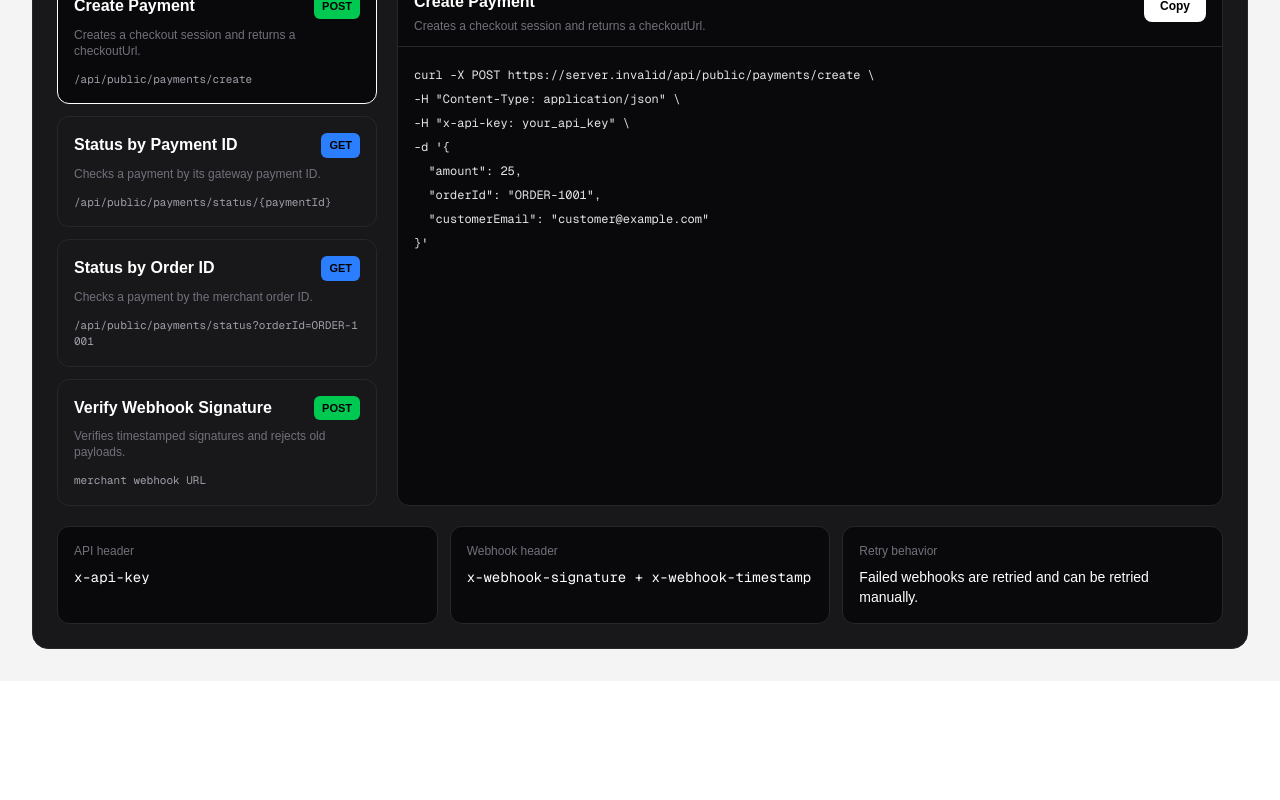
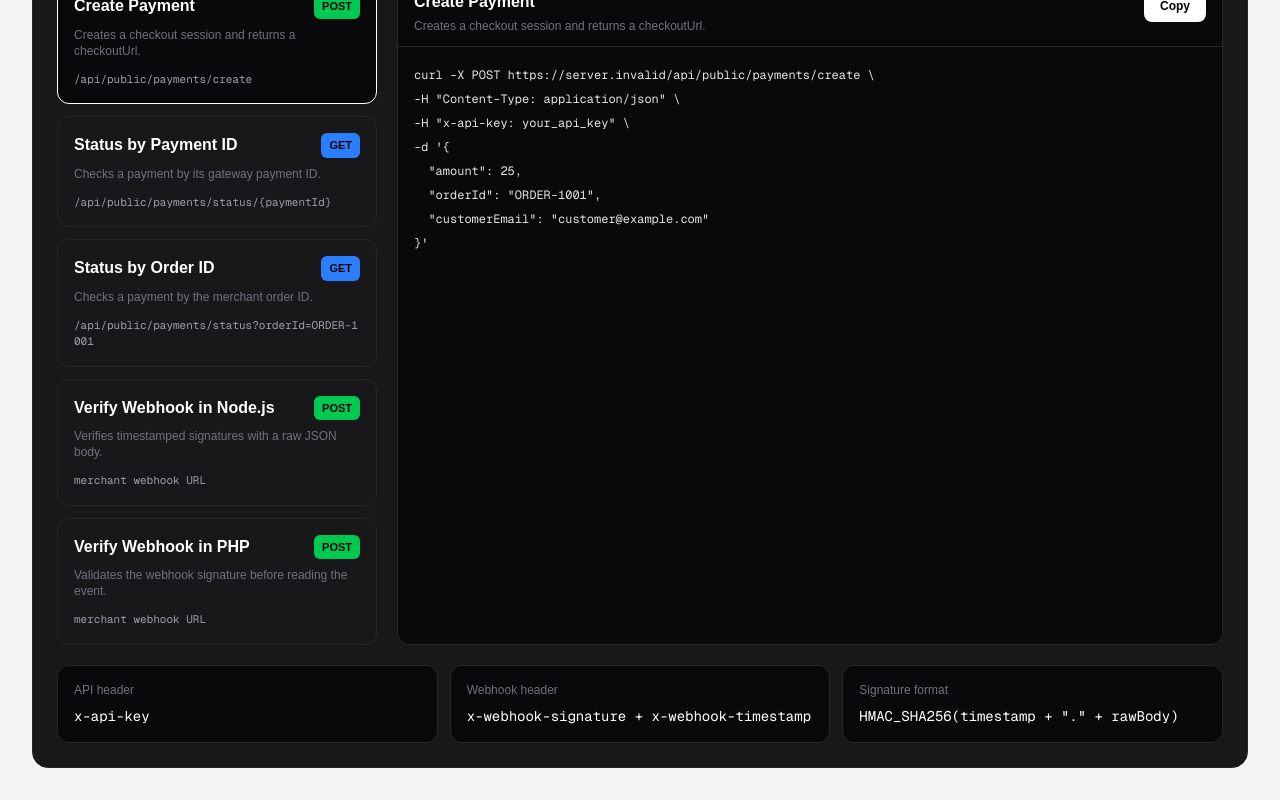
Before and after one commit to metaearnturkey2-coder/crypto-gateway-frontend, a Next.js app: page /business-wallet/api-docs in a window 1280 px wide. Shown: the part 610-1410 px from the top of the page. Before the commit the page ends 1291 px from the top, so only its background shows below. Built offline with nearby package versions, Linux system fonts and the light colour scheme; no server answers; sample sign-in values are in the browser's storage.

Commit message:
Add webhook signature verification examples

```diff
--- a/src/app/business-wallet/api-docs/page.js
+++ b/src/app/business-wallet/api-docs/page.js
@@ -164,12 +164,94 @@ export default function BusinessWalletApiDocsPage() {
 -H "x-api-key: ${apiKey || "your_api_key"}"`,
             },
             {
-              key: "verify-webhook",
-              title: "Verify Webhook Signature",
+              key: "verify-webhook-node",
+              title: "Verify Webhook in Node.js",
               method: "POST",
-              description: "Verifies timestamped signatures and rejects old payloads.",
+              description: "Verifies timestamped signatures with a raw JSON body.",
               path: "merchant webhook URL",
-              value: "x-webhook-signature + x-webhook-timestamp",
+              value: `import crypto from "crypto";
+import express from "express";
+
+const app = express();
+const WEBHOOK_SECRET = process.env.CRYPTO_GATEWAY_WEBHOOK_SECRET;
+const TOLERANCE_SECONDS = 300;
+
+app.post(
+  "/webhooks/crypto-gateway",
+  express.raw({ type: "application/json" }),
+  (req, res) => {
+    const signature = req.header("x-webhook-signature");
+    const timestamp = req.header("x-webhook-timestamp");
+    const rawBody = req.body.toString("utf8");
+
+    if (!signature || !timestamp) {
+      return res.status(401).send("Missing signature headers");
+    }
+
+    const age = Math.abs(Math.floor(Date.now() / 1000) - Number(timestamp));
+    if (!Number.isFinite(age) || age > TOLERANCE_SECONDS) {
+      return res.status(401).send("Webhook timestamp is too old");
+    }
+
+    const expected = crypto
+      .createHmac("sha256", WEBHOOK_SECRET)
+      .update(\`\${timestamp}.\${rawBody}\`)
+      .digest("hex");
+
+    const valid = crypto.timingSafeEqual(
+      Buffer.from(expected, "hex"),
+      Buffer.from(signature, "hex")
+    );
+
+    if (!valid) {
+      return res.status(401).send("Invalid webhook signature");
+    }
+
+    const event = JSON.parse(rawBody);
+    // event.event: payment.paid, payment.cancelled, payment.expired
+    // event.payment.id, event.payment.status, event.payment.txHash
+
+    return res.sendStatus(200);
+  }
+);`,
+            },
+            {
+              key: "verify-webhook-php",
+              title: "Verify Webhook in PHP",
+              method: "POST",
+              description: "Validates the webhook signature before reading the event.",
+              path: "merchant webhook URL",
+              value: `<?php
+$webhookSecret = getenv('CRYPTO_GATEWAY_WEBHOOK_SECRET');
+$toleranceSeconds = 300;
+
+$signature = $_SERVER['HTTP_X_WEBHOOK_SIGNATURE'] ?? '';
+$timestamp = $_SERVER['HTTP_X_WEBHOOK_TIMESTAMP'] ?? '';
+$rawBody = file_get_contents('php://input');
+
+if (!$signature || !$timestamp) {
+    http_response_code(401);
+    exit('Missing signature headers');
+}
+
+$age = abs(time() - intval($timestamp));
+if ($age > $toleranceSeconds) {
+    http_response_code(401);
+    exit('Webhook timestamp is too old');
+}
+
+$expected = hash_hmac('sha256', $timestamp . '.' . $rawBody, $webhookSecret);
+
+if (!hash_equals($expected, $signature)) {
+    http_response_code(401);
+    exit('Invalid webhook signature');
+}
+
+$event = json_decode($rawBody, true);
+// $event['event']: payment.paid, payment.cancelled, payment.expired
+// $event['payment']['id'], status, txHash
+
+http_response_code(200);`,
             },
           ];
 
@@ -238,8 +320,8 @@ export default function BusinessWalletApiDocsPage() {
                   <p className="font-mono break-all">x-webhook-signature + x-webhook-timestamp</p>
                 </div>
                 <div className="border border-zinc-800 bg-zinc-950 rounded-xl p-4">
-                  <p className="text-zinc-500 text-xs mb-2">Retry behavior</p>
-                  <p>Failed webhooks are retried and can be retried manually.</p>
+                  <p className="text-zinc-500 text-xs mb-2">Signature format</p>
+                  <p className="font-mono break-all">HMAC_SHA256(timestamp + "." + rawBody)</p>
                 </div>
               </div>
             </>
```
